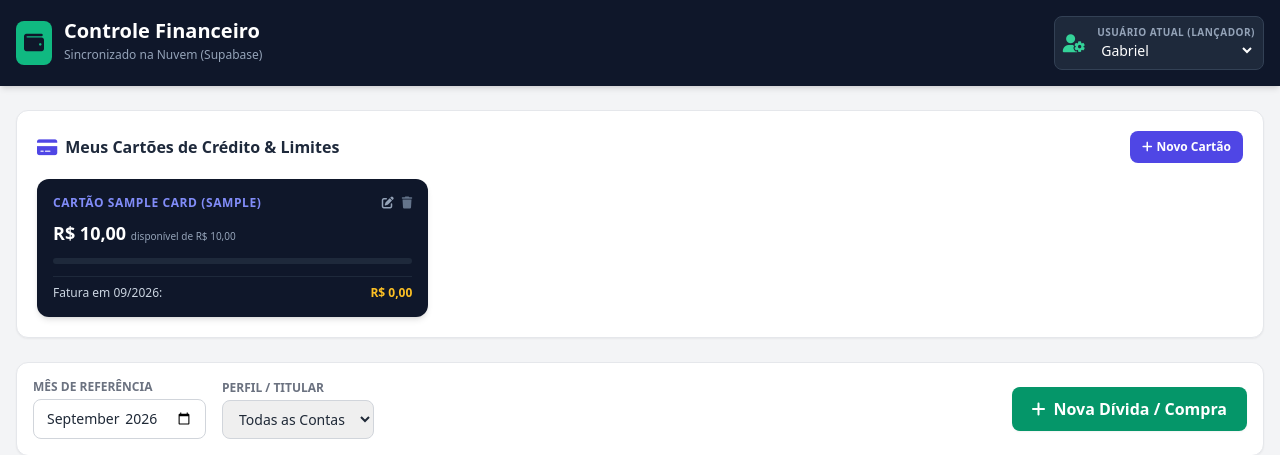
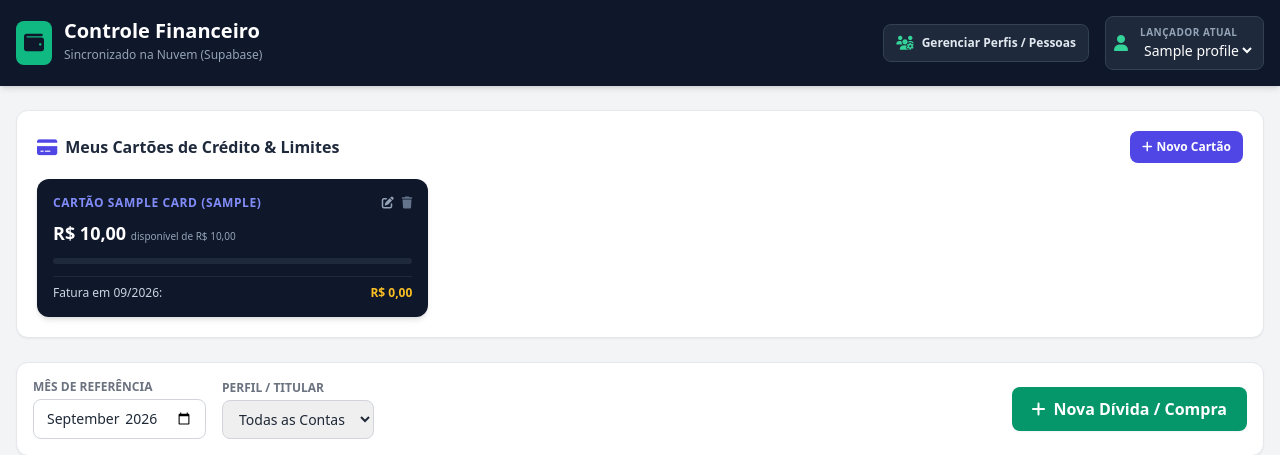
Before and after one commit to gabrielferreiracruz1994-create/meu-financeiro, a FastAPI app: page / in a window 1280 px wide. Shown: the top 455 px of the page. Run offline with FastAPI, Linux system fonts and the light colour scheme; tables that the repository leaves empty hold one stand-in row (values such as "Sample post"); some libraries are stand-ins or nearby versions.

Commit message:
Update index.html

```diff
--- a/templates/index.html
+++ b/templates/index.html
@@ -31,15 +31,18 @@
         </div>
       </div>
 
-      <div class="flex items-center bg-slate-800 border border-slate-700 rounded-lg p-2 space-x-3">
-        <i class="fa-solid fa-user-gear text-emerald-400 text-lg"></i>
-        <div class="flex flex-col">
-          <label class="text-[10px] text-slate-400 uppercase tracking-wider font-semibold">Usuário Atual (Lançador)</label>
-          <select id="userSelector" class="bg-transparent text-sm font-medium text-white focus:outline-none cursor-pointer">
-            <option value="Gabriel" class="bg-slate-800">Gabriel</option>
-            <option value="Jéssica" class="bg-slate-800">Jéssica</option>
-            <option value="Empresas" class="bg-slate-800">Empresas</option>
-          </select>
+      <div class="flex items-center space-x-4">
+        <button onclick="openProfilesModal()" class="bg-slate-800 hover:bg-slate-700 border border-slate-700 text-xs font-bold py-2 px-3 rounded-lg text-slate-200 flex items-center space-x-2 transition">
+          <i class="fa-solid fa-users-gear text-emerald-400 text-sm"></i>
+          <span>Gerenciar Perfis / Pessoas</span>
+        </button>
+
+        <div class="flex items-center bg-slate-800 border border-slate-700 rounded-lg p-2 space-x-3">
+          <i class="fa-solid fa-user text-emerald-400 text-base"></i>
+          <div class="flex flex-col">
+            <label class="text-[10px] text-slate-400 uppercase tracking-wider font-semibold">Lançador Atual</label>
+            <select id="userSelector" class="bg-transparent text-sm font-medium text-white focus:outline-none cursor-pointer"></select>
+          </div>
         </div>
       </div>
     </div>
@@ -74,12 +77,7 @@
 
         <div>
           <label class="block text-xs font-semibold text-gray-500 uppercase mb-1">Perfil / Titular</label>
-          <select id="profileFilter" class="border border-gray-300 rounded-lg px-3 py-2 text-sm font-medium focus:ring-2 focus:ring-emerald-500 focus:outline-none">
-            <option value="ALL">Todas as Contas</option>
-            <option value="Gabriel">Gabriel</option>
-            <option value="Jéssica">Jéssica</option>
-            <option value="Empresas">Empresas</option>
-          </select>
+          <select id="profileFilter" class="border border-gray-300 rounded-lg px-3 py-2 text-sm font-medium focus:ring-2 focus:ring-emerald-500 focus:outline-none"></select>
         </div>
       </div>
 
@@ -148,6 +146,29 @@
     </div>
   </main>
 
+  <!-- MODAL GERENCIAR PERFIS / PESSOAS -->
+  <div id="profilesModal" class="fixed inset-0 bg-slate-900/60 backdrop-blur-sm flex items-center justify-center p-4 z-50 hidden">
+    <div class="bg-white rounded-xl shadow-xl max-w-md w-full overflow-hidden">
+      <div class="bg-slate-900 text-white p-4 flex items-center justify-between">
+        <h3 class="font-bold text-lg">Gerenciar Perfis / Pessoas</h3>
+        <button onclick="closeProfilesModal()" class="text-slate-400 hover:text-white"><i class="fa-solid fa-xmark text-xl"></i></button>
+      </div>
+
+      <div class="p-6 space-y-4">
+        <form onsubmit="handleCreateProfile(event)" class="flex gap-2">
+          <input type="text" id="newProfileName" required placeholder="Novo Nome (Ex: Marido, Esposa)" class="flex-1 border rounded-lg p-2.5 text-sm focus:ring-2 focus:ring-emerald-500 focus:outline-none">
+          <button type="submit" class="bg-emerald-600 hover:bg-emerald-700 text-white font-bold px-4 py-2.5 rounded-lg text-sm transition">Adicionar</button>
+        </form>
+
+        <div class="border rounded-lg divide-y max-h-52 overflow-y-auto" id="profilesListContainer"></div>
+
+        <div class="pt-2 flex justify-end">
+          <button type="button" onclick="closeProfilesModal()" class="px-4 py-2 border rounded-lg text-sm font-semibold">Fechar</button>
+        </div>
+      </div>
+    </div>
+  </div>
+
   <!-- MODAL CADASTRO / EDIÇÃO DE CARTÃO -->
   <div id="cardModal" class="fixed inset-0 bg-slate-900/60 backdrop-blur-sm flex items-center justify-center p-4 z-50 hidden">
     <div class="bg-white rounded-xl shadow-xl max-w-md w-full overflow-hidden">
@@ -167,15 +188,11 @@
         <div class="grid grid-cols-2 gap-4">
           <div>
             <label class="block text-xs font-bold text-gray-700 uppercase mb-1">Perfil / Titular</label>
-            <select id="cardEntity" required class="w-full border rounded-lg p-2.5 text-sm">
-              <option value="Gabriel">Gabriel</option>
-              <option value="Jéssica">Jéssica</option>
-              <option value="Empresas">Empresas</option>
-            </select>
+            <select id="cardEntity" required class="w-full border rounded-lg p-2.5 text-sm"></select>
           </div>
           <div>
             <label class="block text-xs font-bold text-gray-700 uppercase mb-1">Limite Total (R$)</label>
-            <input type="number" step="0.01" min="1" id="cardLimit" required placeholder="1313.98" class="w-full border rounded-lg p-2.5 text-sm">
+            <input type="number" step="0.01" min="1" id="cardLimit" required placeholder="1500.00" class="w-full border rounded-lg p-2.5 text-sm">
           </div>
         </div>
 
@@ -198,7 +215,7 @@
     </div>
   </div>
 
-  <!-- MODAL DETALHES / ITENS DA FATURA DO CARTÃO -->
+  <!-- MODAL DETALHES DA FATURA -->
   <div id="invoiceDetailsModal" class="fixed inset-0 bg-slate-900/60 backdrop-blur-sm flex items-center justify-center p-4 z-50 hidden">
     <div class="bg-white rounded-xl shadow-xl max-w-xl w-full overflow-hidden">
       <div class="bg-slate-900 text-white p-4 flex items-center justify-between">
@@ -207,7 +224,7 @@
       </div>
 
       <div class="p-6">
-        <p class="text-xs text-gray-500 mb-4">Abaixo estão os lançamentos individuais desta fatura. Você pode excluir itens específicos se desejar.</p>
+        <p class="text-xs text-gray-500 mb-4">Lançamentos individuais desta fatura. Você pode excluir itens específicos se desejar.</p>
 
         <div class="overflow-y-auto max-h-60 border rounded-lg divide-y">
           <table class="w-full text-left border-collapse">
@@ -252,11 +269,7 @@
         <div class="grid grid-cols-2 gap-4">
           <div>
             <label class="block text-xs font-bold text-gray-700 uppercase mb-1">Perfil / Titular</label>
-            <select id="entity" required class="w-full border rounded-lg p-2.5 text-sm">
-              <option value="Gabriel">Gabriel</option>
-              <option value="Jéssica">Jéssica</option>
-              <option value="Empresas">Empresas</option>
-            </select>
+            <select id="entity" required class="w-full border rounded-lg p-2.5 text-sm"></select>
           </div>
           <div id="cardSelectContainer">
             <label class="block text-xs font-bold text-gray-700 uppercase mb-1">Forma / Cartão de Crédito</label>
@@ -298,6 +311,7 @@
   <script>
     let bills = [];
     let cards = [];
+    let profiles = [];
     let currentInvoiceItems = [];
 
     document.addEventListener('DOMContentLoaded', () => {
@@ -313,18 +327,109 @@
 
     async function loadAllData() {
       try {
-        const [resBills, resCards] = await Promise.all([
+        const [resBills, resCards, resProfiles] = await Promise.all([
           fetch('/api/bills'),
-          fetch('/api/cards')
+          fetch('/api/cards'),
+          fetch('/api/profiles')
         ]);
 
         if (resBills.ok) bills = await resBills.json();
         if (resCards.ok) cards = await resCards.json();
+        if (resProfiles.ok) profiles = await resProfiles.json();
 
+        updateProfileSelectOptions();
         updateCardSelectOptions();
         render();
       } catch (err) {
         console.error("Erro ao carregar dados:", err);
+      }
+    }
+
+    function updateProfileSelectOptions() {
+      const userSel = document.getElementById('userSelector');
+      const filterSel = document.getElementById('profileFilter');
+      const cardEntSel = document.getElementById('cardEntity');
+      const billEntSel = document.getElementById('entity');
+
+      const savedUser = userSel.value;
+      const savedFilter = filterSel.value;
+
+      userSel.innerHTML = '';
+      filterSel.innerHTML = '<option value="ALL">Todas as Contas</option>';
+      cardEntSel.innerHTML = '';
+      billEntSel.innerHTML = '';
+
+      profiles.forEach(p => {
+        userSel.innerHTML += `<option value="${p.name}">${p.name}</option>`;
+        filterSel.innerHTML += `<option value="${p.name}">${p.name}</option>`;
+        cardEntSel.innerHTML += `<option value="${p.name}">${p.name}</option>`;
+        billEntSel.innerHTML += `<option value="${p.name}">${p.name}</option>`;
+      });
+
+      if (savedUser && profiles.some(p => p.name === savedUser)) userSel.value = savedUser;
+      if (savedFilter && (savedFilter === 'ALL' || profiles.some(p => p.name === savedFilter))) filterSel.value = savedFilter;
+    }
+
+    function openProfilesModal() {
+      renderProfilesList();
+      document.getElementById('profilesModal').classList.remove('hidden');
+    }
+
+    function closeProfilesModal() {
+      document.getElementById('profilesModal').classList.add('hidden');
+    }
+
+    function renderProfilesList() {
+      const container = document.getElementById('profilesListContainer');
+      container.innerHTML = '';
+
+      if (profiles.length === 0) {
+        container.innerHTML = '<p class="p-3 text-xs text-gray-400 italic">Nenhum perfil cadastrado.</p>';
+        return;
+      }
+
+      profiles.forEach(p => {
+        const div = document.createElement('div');
+        div.className = 'flex items-center justify-between p-3 bg-gray-50 text-sm';
+        div.innerHTML = `
+          <span class="font-bold text-gray-700">${p.name}</span>
+          <button onclick="deleteProfile(${p.id})" class="text-rose-600 hover:text-rose-800 text-xs font-semibold px-2 py-1 rounded bg-rose-50 hover:bg-rose-100">
+            <i class="fa-solid fa-trash-can mr-1"></i> Excluir
+          </button>
+        `;
+        container.appendChild(div);
+      });
+    }
+
+    async function handleCreateProfile(e) {
+      e.preventDefault();
+      const input = document.getElementById('newProfileName');
+      const name = input.value.trim();
+
+      if (!name) return;
+
+      const res = await fetch('/api/profiles', {
+        method: 'POST',
+        headers: { 'Content-Type': 'application/json' },
+        body: JSON.stringify({ name })
+      });
+
+      if (res.ok) {
+        input.value = '';
+        await loadAllData();
+        renderProfilesList();
+      } else {
+        alert("Erro ou perfil já cadastrado.");
+      }
+    }
+
+    async function deleteProfile(id) {
+      if (confirm('Excluir este perfil? Os lançamentos associados a ele continuarão no sistema.')) {
+        const res = await fetch(`/api/profiles/${id}`, { method: 'DELETE' });
+        if (res.ok) {
+          await loadAllData();
+          renderProfilesList();
+        }
       }
     }
 
@@ -521,7 +626,7 @@
       const cardId = cardSelectVal ? parseInt(cardSelectVal) : null;
       const isRecurrent = document.getElementById('isRecurrent').checked;
       const count = parseInt(document.getElementById('installmentsCount').value);
-      const launcherUser = document.getElementById('userSelector').value;
+      const launcherUser = document.getElementById('userSelector').value || 'Padrão';
 
       const totalAmount = installmentVal * count;
 
```
